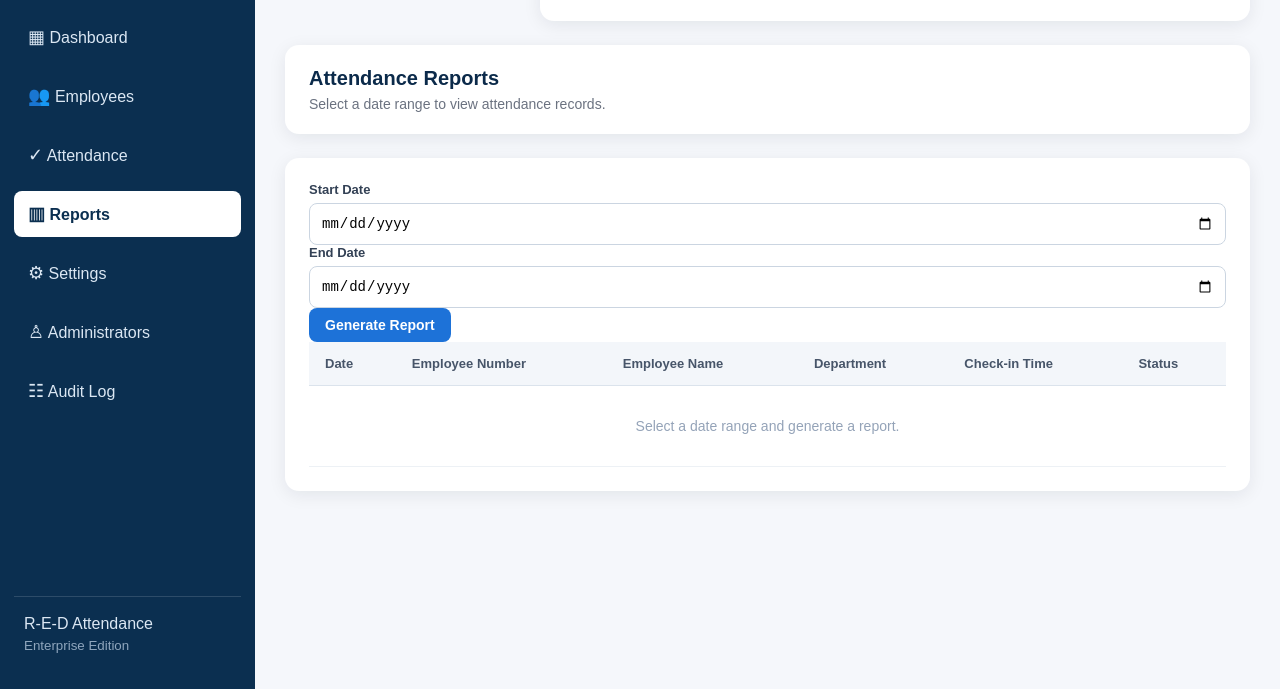
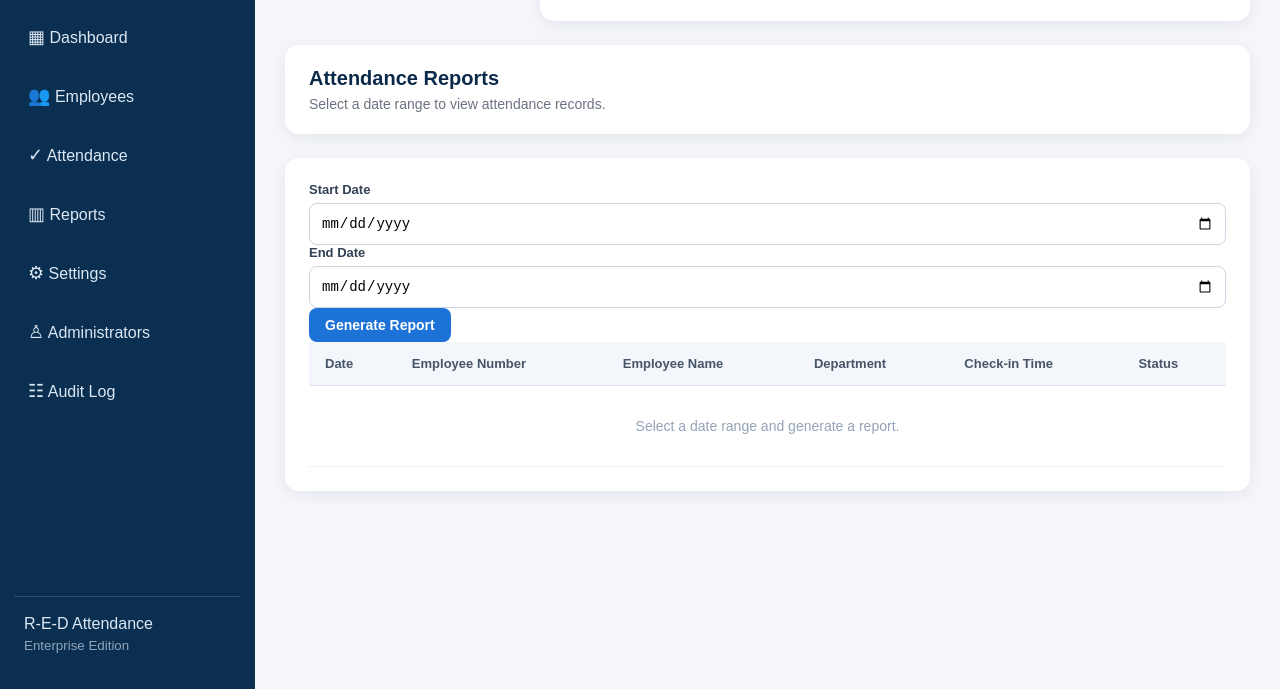
Before and after one commit to keanprivett2-prog/AttendanceSystem, a plain HTML site: page reports.html in a window 1280 px wide. Shown: the part 111-800 px from the top of the page. Drawn offline with Linux system fonts and the light colour scheme; a script that the page names is missing.

Commit message:
Update reports.html

```diff
--- a/reports.html
+++ b/reports.html
@@ -53,10 +53,10 @@
                     <span>Attendance</span>
                 </a>
 
-                <a href="reports.html" class="menu-link active">
-                    <span class="menu-icon">▥</span>
-                    <span>Reports</span>
-                </a>
+                <a href="reports.html" class="menu-link">
+    <span class="menu-icon">▥</span>
+    <span>Reports</span>
+</a>
 
                 <a href="#" class="menu-link">
                     <span class="menu-icon">⚙</span>
```
